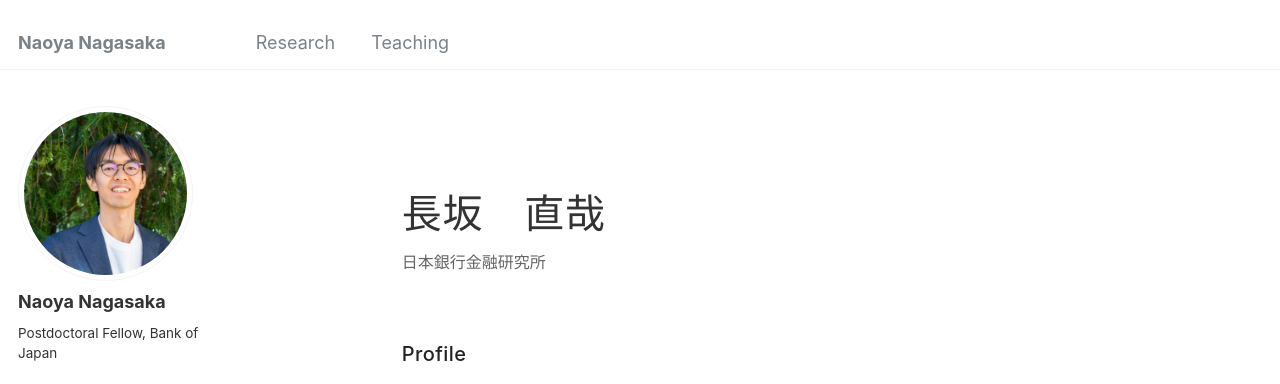
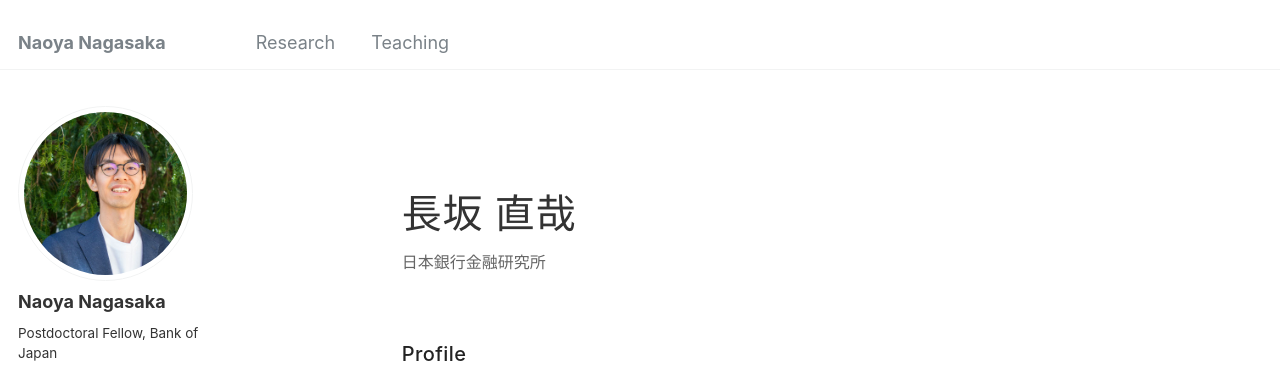
Before and after one commit to naonagas/naonagas.github.io, a Jekyll site: the page built from _pages/japanese.html, in a window 1280 px wide. Shown: the top 384 px of the page. Built offline with Jekyll 4.4.1, drawn with Linux system fonts in a browser that asks for light colours.

Commit message:
Update japanese.html

```diff
--- a/_pages/japanese.html
+++ b/_pages/japanese.html
@@ -7,12 +7,9 @@ author_profile: true
 
 <html lang="ja">
 
-<head>
-    <meta charset="UTF-8">
-    <meta name="viewport" content="width=device-width, initial-scale=1.0">
+<head> <meta charset="UTF-8"> <meta name="viewport" content="width=device-width, initial-scale=1.0">
 
-
-<title>長坂　直哉</title>
+<title>長坂 直哉</title>
 
 <style>
     * {
@@ -23,18 +20,6 @@ author_profile: true
         margin: 0;
         background: #ffffff;
         color: #333333;
-
-        font-family:
-            -apple-system,
-            BlinkMacSystemFont,
-            "Segoe UI",
-            "Helvetica Neue",
-            "Hiragino Kaku Gothic ProN",
-            "Yu Gothic",
-            Meiryo,
-            Arial,
-            sans-serif;
-
         line-height: 1.8;
     }
 
@@ -182,7 +167,6 @@ author_profile: true
     }
 </style>
 
-
 </head>
 
 <body>
@@ -196,7 +180,7 @@ author_profile: true
 
 <header class="title">
 
-    <h1>長坂　直哉</h1>
+    <h1>長坂 直哉</h1>
 
     <div class="position">
         日本銀行金融研究所
```
